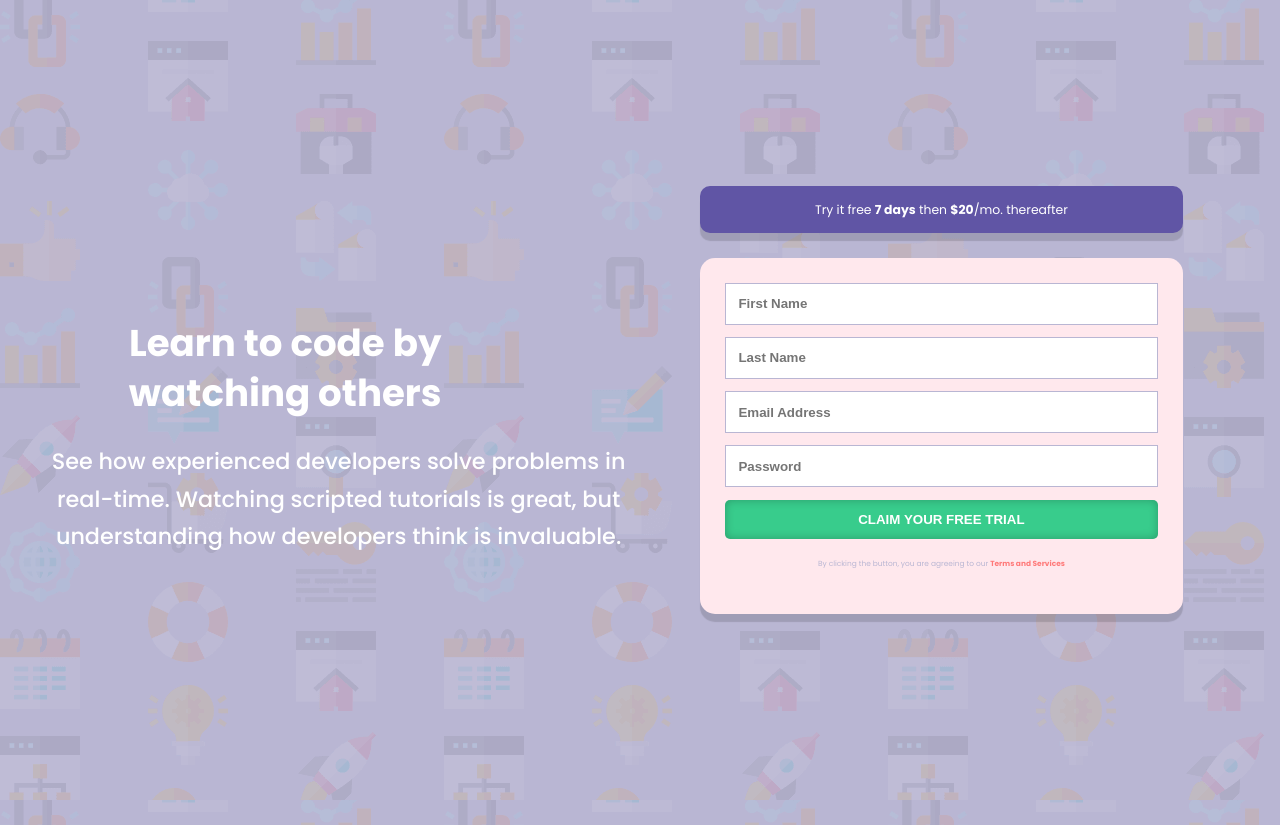
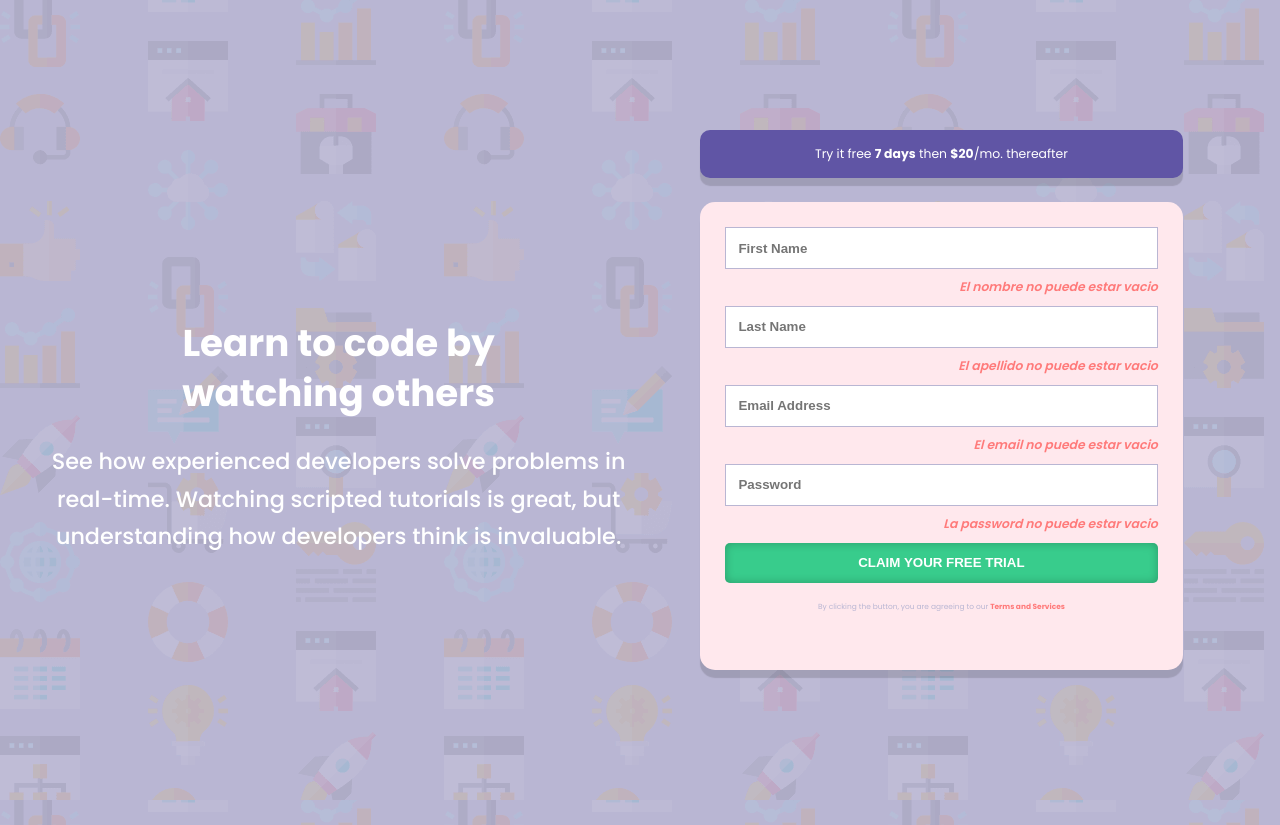
Before and after one commit to Santiagoponce/intro-signUp-form, a plain HTML site: page index.html in a window 1280 px wide. Drawn offline with Linux system fonts and the light colour scheme.

Commit message:
Mensajes de errror en validacion agregados a documento html

```diff
--- a/css/style.css
+++ b/css/style.css
@@ -14,27 +14,24 @@
 
 body
 {
-    font-family: 'Poppins', sans-serif;
     display: flex;
     flex-direction: column;
     min-height: 100vh;
     width: 100%;
     padding: 1.5rem;
-    color: white;
-    margin-bottom: 5rem;
+    margin-bottom: 2rem;
+
     background-color:var(--Pink);
     background-image: url("../images/bg-intro-desktop.png");
+
+    font-family: 'Poppins', sans-serif;
+    color: white;
+
 }
 
 
 
-.container
-{
-    display: flex;
-    flex-direction: column;
-    align-items: center;
-    justify-content: space-around;
-}
+
 
 
 .container__formSection, .container__text
@@ -49,9 +46,7 @@ body
     max-inline-size: 20rem;
     text-align: center;
     line-height: 2rem;
-
-    margin-top: 3rem;
-    margin-bottom: 1rem;
+    margin: 3rem auto 1rem auto;
 }
 
 .container__p{
@@ -90,6 +85,20 @@ body
     padding: .5rem;
 }
 
+.inputWrapper
+ {
+    display: flex;
+    flex-direction: column;
+ }
+.badinputMessage
+{
+    color: var(--Pink);
+    font-size: .5rem;
+    font-style: italic;
+    align-self: flex-end;
+    font-weight: 600;
+    margin-top: .5rem;
+}
 
 .freeTrialForm__input--invalid{
  background-image: url("../images/icon-error.svg");
@@ -182,7 +191,9 @@ body
 
 .container
 {
+    display: flex;
     flex-direction: row;
+    align-items:center;
 }
 
 .container__formSection >*
--- a/index.html
+++ b/index.html
@@ -31,23 +31,27 @@
 
       <form class="freeTrialForm">
         <div class="inputWrapper">
-        <label for="name">first name</label>
-        <input maxlength="16"  minlength="2" class="freeTrialForm__input" required id="name"type="text" placeholder="first name">
+          <label for="name">first name</label>
+          <input maxlength="16"  minlength="2" class="freeTrialForm__input" required id="name"type="text" placeholder="first name">
+          <span class="badinputMessage">El nombre no puede estar vacio</span>
         </div>
 
         <div class="inputWrapper">
           <label for="last-name">last name</label>
           <input maxlength="16"  minlength="2" class="freeTrialForm__input" required id="last-name" type="text" placeholder="last name">
+          <span class="badinputMessage">El apellido no puede estar vacio</span>
         </div>
 
         <div class="inputWrapper">
           <label for="email">email address</label>
           <input pattern="[a-z0-9._%+-]+@[a-z0-9.-]+\.[a-z]{2,4}$"class="freeTrialForm__input" required type="email" id="email" placeholder="email address">
+          <span class="badinputMessage">El email no puede estar vacio</span>
         </div>
 
         <div class="inputWrapper">
           <label for="password">password</label>
           <input title="The password must contain:"pattern="^(?=.*[a-z])(?=.*[A-Z])(?=.*[0-9])(?=.*[!@#$%^&*_=+-]).{8,12}$" class="freeTrialForm__input" required type="password" id="password" placeholder="password">
+          <span class="badinputMessage">La password no puede estar vacio</span>
         </div>
 
         <div class="inputWrapper">
```
